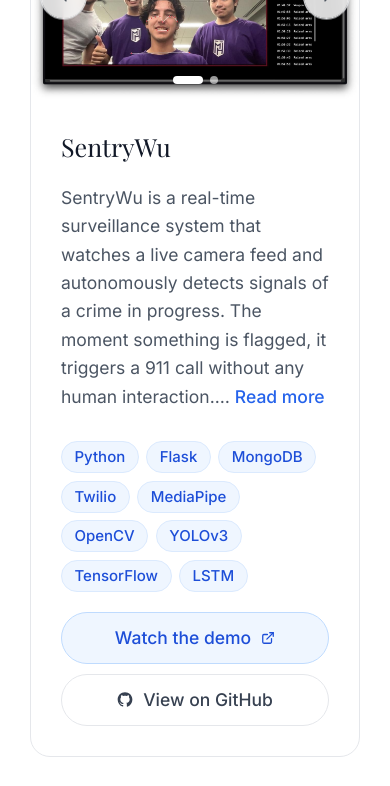
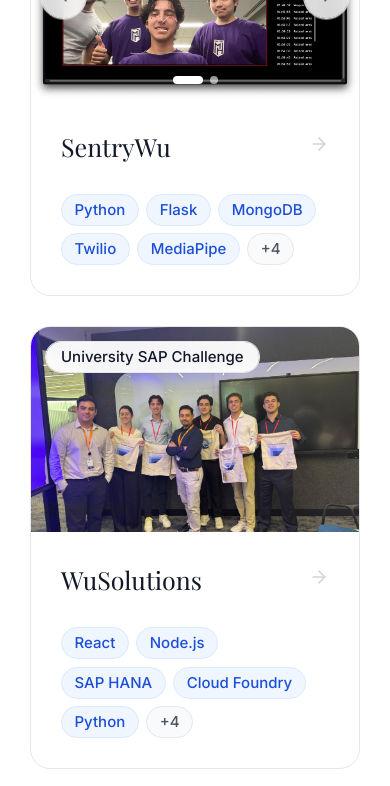
Before and after one commit to mnoriega-mx/mauricio-website, a Next.js app: page / in a window 390 px wide. Shown: the part 7920-8706 px from the top of the page. Built offline with nearby package versions, Linux system fonts and the light colour scheme; a web font is replaced by a local one.

Commit message:
changes to project card - removed read more option for a centered card pop up style

```diff
--- a/components/ProjectCard.js
+++ b/components/ProjectCard.js
@@ -1,17 +1,19 @@
 "use client";
 
-import { useState } from "react";
+import { useEffect, useState } from "react";
 import SafeImage from "./SafeImage";
 
-const COLLAPSED_LENGTH = 220;
+const VISIBLE_TAGS = 5;
 
 export default function ProjectCard({ project }) {
-  const [expanded, setExpanded] = useState(false);
+  const [modalOpen, setModalOpen] = useState(false);
   const [imgIdx, setImgIdx] = useState(0);
+  const [modalImgIdx, setModalImgIdx] = useState(0);
 
   const images = project.images || (project.image ? [project.image] : []);
   const hasMultiple = images.length > 1;
   const currentImage = images[imgIdx];
+  const currentModalImage = images[modalImgIdx];
 
   const goPrev = (e) => {
     e.stopPropagation();
@@ -22,6 +24,13 @@ export default function ProjectCard({ project }) {
     setImgIdx((i) => (i + 1) % images.length);
   };
 
+  const goPrevModal = () => {
+    setModalImgIdx((i) => (i - 1 + images.length) % images.length);
+  };
+  const goNextModal = () => {
+    setModalImgIdx((i) => (i + 1) % images.length);
+  };
+
   const demoLabel = (() => {
     if (!project.demo) return null;
     if (/youtube\.com|youtu\.be/.test(project.demo)) return "Watch the demo";
@@ -30,14 +39,49 @@ export default function ProjectCard({ project }) {
     return "View the demo";
   })();
 
-  const isLong = project.description.length > COLLAPSED_LENGTH;
-  const visibleText =
-    expanded || !isLong
-      ? project.description
-      : project.description.slice(0, COLLAPSED_LENGTH).trimEnd() + "…";
+  const visibleTags = project.tech.slice(0, VISIBLE_TAGS);
+  const hiddenTagCount = project.tech.length - visibleTags.length;
+
+  const openModal = () => {
+    setModalImgIdx(imgIdx);
+    setModalOpen(true);
+  };
+
+  const onCardKeyDown = (e) => {
+    if (e.key === "Enter" || e.key === " ") {
+      e.preventDefault();
+      openModal();
+    }
+  };
+
+  const closeModal = () => setModalOpen(false);
+
+  useEffect(() => {
+    if (!modalOpen) return;
+    const onKey = (e) => {
+      if (e.key === "Escape") closeModal();
+      if (hasMultiple && e.key === "ArrowLeft") goPrevModal();
+      if (hasMultiple && e.key === "ArrowRight") goNextModal();
+    };
+    document.addEventListener("keydown", onKey);
+    const prevOverflow = document.body.style.overflow;
+    document.body.style.overflow = "hidden";
+    return () => {
+      document.removeEventListener("keydown", onKey);
+      document.body.style.overflow = prevOverflow;
+    };
+  }, [modalOpen, hasMultiple, images.length]);
 
   return (
-    <article className="group flex h-full flex-col overflow-hidden rounded-2xl border border-gray-200 bg-white transition-all duration-300 hover:-translate-y-1 hover:border-gray-300 hover:shadow-lg">
+    <>
+      <article
+        onClick={openModal}
+        onKeyDown={onCardKeyDown}
+        role="button"
+        tabIndex={0}
+        aria-label={`View details for ${project.title}`}
+        className="group flex h-full cursor-pointer flex-col overflow-hidden rounded-2xl border border-gray-200 bg-white transition-all duration-300 hover:-translate-y-1 hover:border-blue-300 hover:shadow-xl focus:outline-none focus-visible:ring-2 focus-visible:ring-blue-500 focus-visible:ring-offset-2"
+      >
         <div className="relative">
           <SafeImage
             key={currentImage}
@@ -116,22 +160,161 @@ export default function ProjectCard({ project }) {
         </div>
 
         <div className="flex flex-1 flex-col gap-4 p-6">
+          <div className="flex items-start justify-between gap-3">
             <h3 className="font-serif text-xl text-gray-900">{project.title}</h3>
+            <svg
+              xmlns="http://www.w3.org/2000/svg"
+              width="20"
+              height="20"
+              viewBox="0 0 24 24"
+              fill="none"
+              stroke="currentColor"
+              strokeWidth="2"
+              strokeLinecap="round"
+              strokeLinejoin="round"
+              className="mt-1 shrink-0 text-gray-300 transition-all group-hover:translate-x-0.5 group-hover:text-blue-600"
+              aria-hidden="true"
+            >
+              <line x1="5" y1="12" x2="19" y2="12" />
+              <polyline points="12 5 19 12 12 19" />
+            </svg>
+          </div>
 
-        <p className="text-sm leading-relaxed text-gray-600">
-          {visibleText}
-          {isLong && (
+          <div className="mt-auto flex flex-wrap gap-1.5 pt-2">
+            {visibleTags.map((tag) => (
+              <span key={tag} className="tag">
+                {tag}
+              </span>
+            ))}
+            {hiddenTagCount > 0 && (
+              <span className="tag border-gray-200 bg-gray-50 text-gray-600">
+                +{hiddenTagCount}
+              </span>
+            )}
+          </div>
+        </div>
+      </article>
+
+      {modalOpen && (
+        <div
+          role="dialog"
+          aria-modal="true"
+          aria-label={`${project.title} details`}
+          onClick={closeModal}
+          className="fixed inset-0 z-50 flex items-center justify-center bg-black/60 p-4 backdrop-blur-sm animate-fade-in-up"
+        >
+          <div
+            onClick={(e) => e.stopPropagation()}
+            className="relative flex max-h-[75vh] w-full max-w-5xl flex-col overflow-hidden rounded-2xl bg-white shadow-2xl md:flex-row"
+          >
             <button
               type="button"
-              onClick={() => setExpanded((v) => !v)}
-              className="ml-1 font-medium text-blue-600 transition-colors hover:text-blue-700"
+              onClick={closeModal}
+              aria-label="Close"
+              className="absolute right-3 top-3 z-10 inline-flex h-9 w-9 items-center justify-center rounded-full bg-white/95 text-gray-800 shadow-sm ring-1 ring-gray-200 backdrop-blur transition-all hover:bg-white hover:text-blue-600"
             >
-              {expanded ? "Show less" : "Read more"}
+              <svg
+                xmlns="http://www.w3.org/2000/svg"
+                width="16"
+                height="16"
+                viewBox="0 0 24 24"
+                fill="none"
+                stroke="currentColor"
+                strokeWidth="2.2"
+                strokeLinecap="round"
+                strokeLinejoin="round"
+              >
+                <line x1="18" y1="6" x2="6" y2="18" />
+                <line x1="6" y1="6" x2="18" y2="18" />
+              </svg>
             </button>
+
+            <div className="relative flex items-center justify-center bg-gray-100 md:w-1/2">
+              <SafeImage
+                key={currentModalImage}
+                src={currentModalImage}
+                alt={`${project.title} screenshot ${
+                  hasMultiple ? modalImgIdx + 1 : ""
+                }`.trim()}
+                className="aspect-[16/10] w-full"
+              />
+              {project.badge && (
+                <span className="absolute left-3 top-3 rounded-full bg-white/95 px-3 py-1 text-xs font-medium text-gray-900 shadow-sm ring-1 ring-gray-200 backdrop-blur">
+                  {project.badge}
+                </span>
               )}
+              {hasMultiple && (
+                <>
+                  <button
+                    type="button"
+                    onClick={goPrevModal}
+                    aria-label="Previous image"
+                    className="absolute left-2 top-1/2 -translate-y-1/2 inline-flex h-9 w-9 items-center justify-center rounded-full bg-white/85 text-gray-800 shadow-sm ring-1 ring-gray-200 backdrop-blur transition-all hover:bg-white hover:text-blue-600"
+                  >
+                    <svg
+                      xmlns="http://www.w3.org/2000/svg"
+                      width="16"
+                      height="16"
+                      viewBox="0 0 24 24"
+                      fill="none"
+                      stroke="currentColor"
+                      strokeWidth="2.2"
+                      strokeLinecap="round"
+                      strokeLinejoin="round"
+                    >
+                      <polyline points="15 18 9 12 15 6" />
+                    </svg>
+                  </button>
+                  <button
+                    type="button"
+                    onClick={goNextModal}
+                    aria-label="Next image"
+                    className="absolute right-2 top-1/2 -translate-y-1/2 inline-flex h-9 w-9 items-center justify-center rounded-full bg-white/85 text-gray-800 shadow-sm ring-1 ring-gray-200 backdrop-blur transition-all hover:bg-white hover:text-blue-600"
+                  >
+                    <svg
+                      xmlns="http://www.w3.org/2000/svg"
+                      width="16"
+                      height="16"
+                      viewBox="0 0 24 24"
+                      fill="none"
+                      stroke="currentColor"
+                      strokeWidth="2.2"
+                      strokeLinecap="round"
+                      strokeLinejoin="round"
+                    >
+                      <polyline points="9 18 15 12 9 6" />
+                    </svg>
+                  </button>
+                  <div className="absolute inset-x-0 bottom-3 flex justify-center gap-1.5">
+                    {images.map((src, i) => (
+                      <button
+                        key={src}
+                        type="button"
+                        onClick={() => setModalImgIdx(i)}
+                        aria-label={`Go to image ${i + 1}`}
+                        className={`h-1.5 rounded-full transition-all ${
+                          i === modalImgIdx
+                            ? "w-6 bg-white"
+                            : "w-1.5 bg-white/60 hover:bg-white/80"
+                        }`}
+                      />
+                    ))}
+                  </div>
+                </>
+              )}
+            </div>
+
+            <div className="flex min-h-0 flex-col gap-3 p-5 md:w-1/2 md:p-6">
+              <h3 className="pr-10 font-serif text-xl text-gray-900 md:text-2xl">
+                {project.title}
+              </h3>
+
+              <div className="min-h-0 flex-1 overflow-y-auto pr-1">
+                <p className="text-sm leading-relaxed text-gray-600">
+                  {project.description}
                 </p>
+              </div>
 
-        <div className="mt-auto flex flex-col gap-4 pt-2">
               <div className="flex flex-wrap gap-1.5">
                 {project.tech.map((tag) => (
                   <span key={tag} className="tag">
@@ -139,14 +322,15 @@ export default function ProjectCard({ project }) {
                   </span>
                 ))}
               </div>
+
               {(project.demo || project.github) && (
-            <div className="flex flex-col gap-2">
+                <div className="flex flex-wrap gap-2">
                   {project.demo && (
                     <a
                       href={project.demo}
                       target="_blank"
                       rel="noopener noreferrer"
-                  className="inline-flex items-center justify-center gap-2 rounded-full border border-blue-200 bg-blue-50 px-4 py-2.5 text-sm font-medium text-blue-700 transition-all hover:border-blue-300 hover:bg-blue-100 hover:text-blue-800"
+                      className="inline-flex flex-1 items-center justify-center gap-2 rounded-full border border-blue-200 bg-blue-50 px-4 py-2 text-sm font-medium text-blue-700 transition-all hover:border-blue-300 hover:bg-blue-100 hover:text-blue-800"
                     >
                       {demoLabel}
                       <svg
@@ -171,7 +355,7 @@ export default function ProjectCard({ project }) {
                       href={project.github}
                       target="_blank"
                       rel="noopener noreferrer"
-                  className="inline-flex items-center justify-center gap-2 rounded-full border border-gray-200 bg-white px-4 py-2.5 text-sm font-medium text-gray-700 transition-all hover:border-gray-300 hover:bg-gray-50 hover:text-gray-900"
+                      className="inline-flex flex-1 items-center justify-center gap-2 rounded-full border border-gray-200 bg-white px-4 py-2 text-sm font-medium text-gray-700 transition-all hover:border-gray-300 hover:bg-gray-50 hover:text-gray-900"
                     >
                       <svg
                         xmlns="http://www.w3.org/2000/svg"
@@ -182,13 +366,15 @@ export default function ProjectCard({ project }) {
                       >
                         <path d="M12 .5C5.73.5.99 5.24.99 11.5c0 4.85 3.16 8.96 7.55 10.41.55.1.75-.24.75-.53 0-.26-.01-1.13-.02-2.05-3.07.67-3.72-1.3-3.72-1.3-.5-1.27-1.23-1.61-1.23-1.61-1.01-.69.08-.68.08-.68 1.11.08 1.7 1.14 1.7 1.14.99 1.7 2.6 1.21 3.23.93.1-.72.39-1.21.7-1.49-2.45-.28-5.03-1.22-5.03-5.45 0-1.2.43-2.18 1.13-2.95-.11-.28-.49-1.4.11-2.92 0 0 .92-.3 3.02 1.13.88-.24 1.82-.36 2.76-.36.94 0 1.88.12 2.76.36 2.1-1.43 3.02-1.13 3.02-1.13.6 1.52.22 2.64.11 2.92.71.77 1.13 1.75 1.13 2.95 0 4.24-2.58 5.17-5.04 5.44.4.34.76 1.02.76 2.06 0 1.49-.01 2.69-.01 3.06 0 .29.2.64.76.53 4.39-1.46 7.55-5.57 7.55-10.41C23.01 5.24 18.27.5 12 .5z" />
                       </svg>
-                  View on GitHub
+                      GitHub
                     </a>
                   )}
                 </div>
               )}
             </div>
           </div>
-    </article>
+        </div>
+      )}
+    </>
   );
 }
```
Lines whose indentation alone changed are shown as unchanged.
